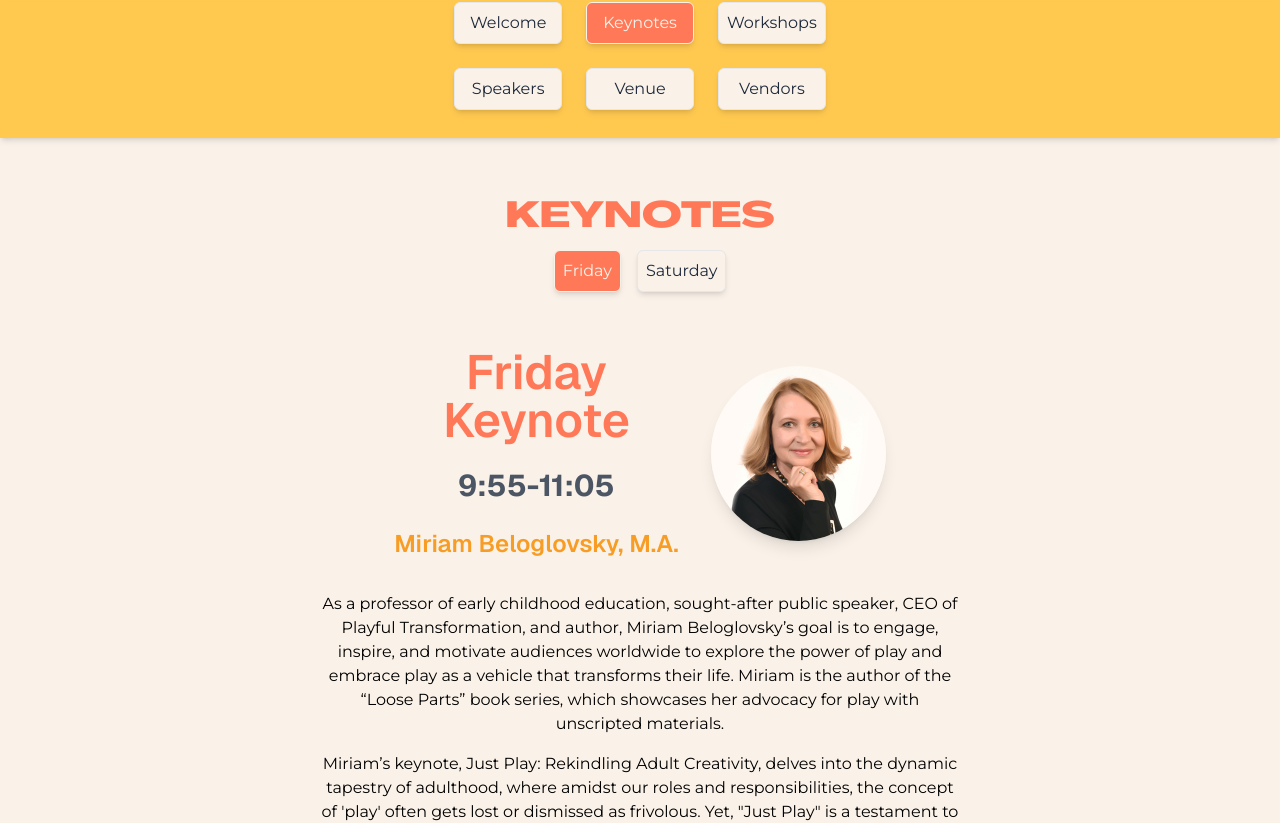
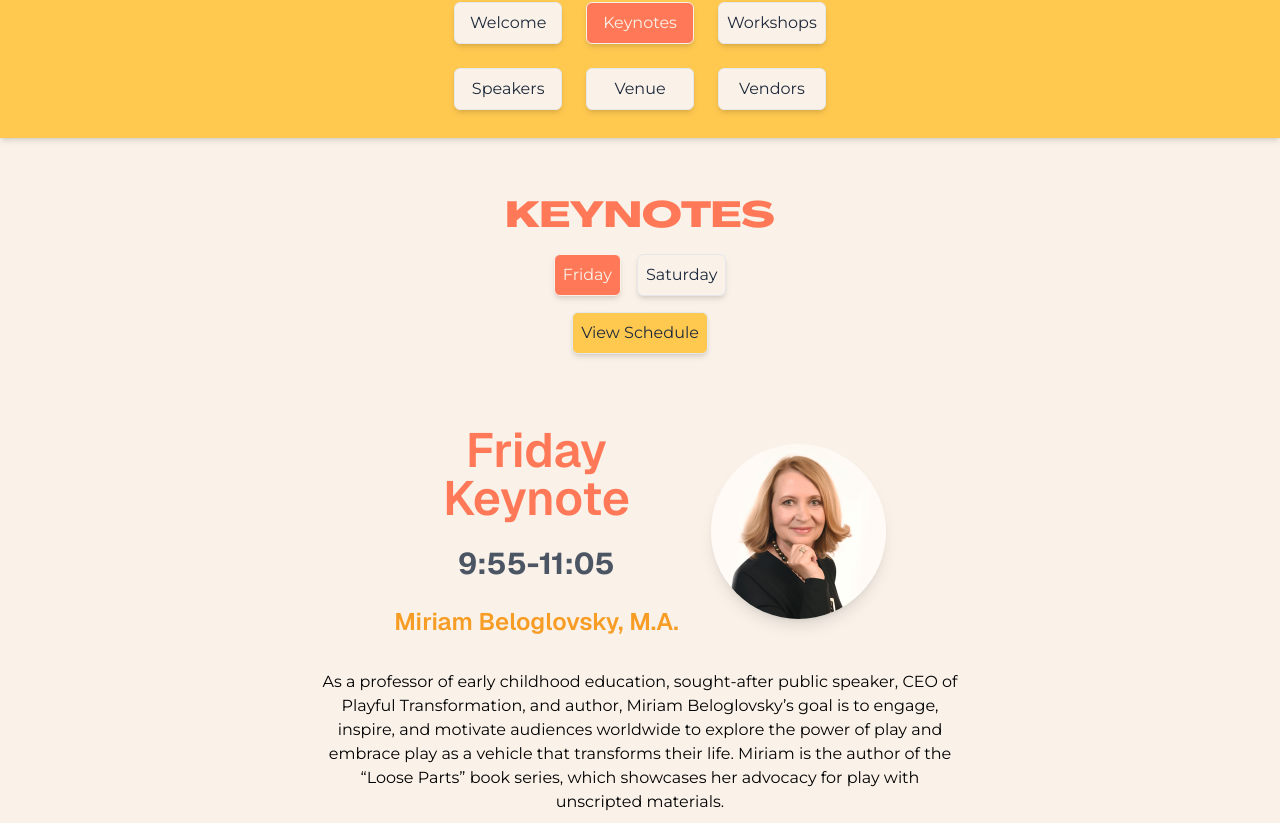
Before and after one commit to TooTallNate/pppmarin.org, a Next.js app: page /convention-2024/keynotes/friday in a window 1280 px wide. Shown: the part 505-1328 px from the top of the page. Built offline with nearby package versions, Linux system fonts and the light colour scheme.

Commit message:
Add Schedule link

```diff
--- a/app/convention-2024/keynotes/layout.tsx
+++ b/app/convention-2024/keynotes/layout.tsx
@@ -1,9 +1,10 @@
+import { ScheduleLink } from '../schedule-link';
 import { TocLi } from '../table-of-contents';
 
 export default function Keynotes({ children }: { children: React.ReactNode }) {
 	return (
-		<section className='p-6 md:p-12 pt-16 bg-convention-peachcream flex flex-col w-screen items-center'>
-			<h3 className='uppercase font-agrandir text-convention-sunset text-4xl py-3'>
+		<section className='p-6 md:p-12 pt-16 bg-convention-peachcream flex flex-col w-screen items-center gap-4'>
+			<h3 className='uppercase font-agrandir text-convention-sunset text-4xl pt-3'>
 				Keynotes
 			</h3>
 			<ol className='flex gap-4'>
@@ -14,6 +15,7 @@ export default function Keynotes({ children }: { children: React.ReactNode }) {
 					Saturday
 				</TocLi>
 			</ol>
+			<ScheduleLink />
 			{children}
 		</section>
 	);
--- a/app/convention-2024/page.tsx
+++ b/app/convention-2024/page.tsx
@@ -1,4 +1,5 @@
 import { Address } from './address';
+import { ScheduleLink } from './schedule-link';
 
 export default function Welcome() {
 	return (
@@ -19,6 +20,7 @@ export default function Welcome() {
 					educators. We hope it is an enjoyable and fulfilling experience for
 					every attendee.
 				</p>
+				<ScheduleLink />
 			</div>
 			<div className='pt-10'>
 				<Address />
--- /dev/null
+++ b/app/convention-2024/schedule-link.tsx
@@ -0,0 +1,10 @@
+export function ScheduleLink() {
+	return (
+		<a
+			href='/convention-2024/Convention 2024 Schedule & Map.pdf'
+			className='border font-montserrat rounded-md shadow-md relative bg-convention-golden text-slate-800 hover:bg-convention-tangerine border-grey-200 transition-all p-2'
+		>
+			View Schedule
+		</a>
+	);
+}
--- a/app/convention-2024/workshops/layout.tsx
+++ b/app/convention-2024/workshops/layout.tsx
@@ -1,9 +1,10 @@
+import { ScheduleLink } from '../schedule-link';
 import { TocLi } from '../table-of-contents';
 
 export default function Workshops({ children }: { children: React.ReactNode }) {
 	return (
-		<section className='p-6 md:p-12 pt-16 bg-convention-peachcream flex flex-col w-screen items-center'>
-			<h3 className='uppercase font-agrandir text-convention-sunset text-4xl py-3'>
+		<section className='p-6 md:p-12 pt-16 bg-convention-peachcream flex flex-col w-screen items-center gap-4'>
+			<h3 className='uppercase font-agrandir text-convention-sunset text-4xl pt-3'>
 				Workshops
 			</h3>
 			<ol className='flex gap-4'>
@@ -14,6 +15,7 @@ export default function Workshops({ children }: { children: React.ReactNode }) {
 					Saturday
 				</TocLi>
 			</ol>
+			<ScheduleLink />
 			{children}
 		</section>
 	);
```
Also changed, not shown: 1 other file (tests, documents, lock files or other folders).
